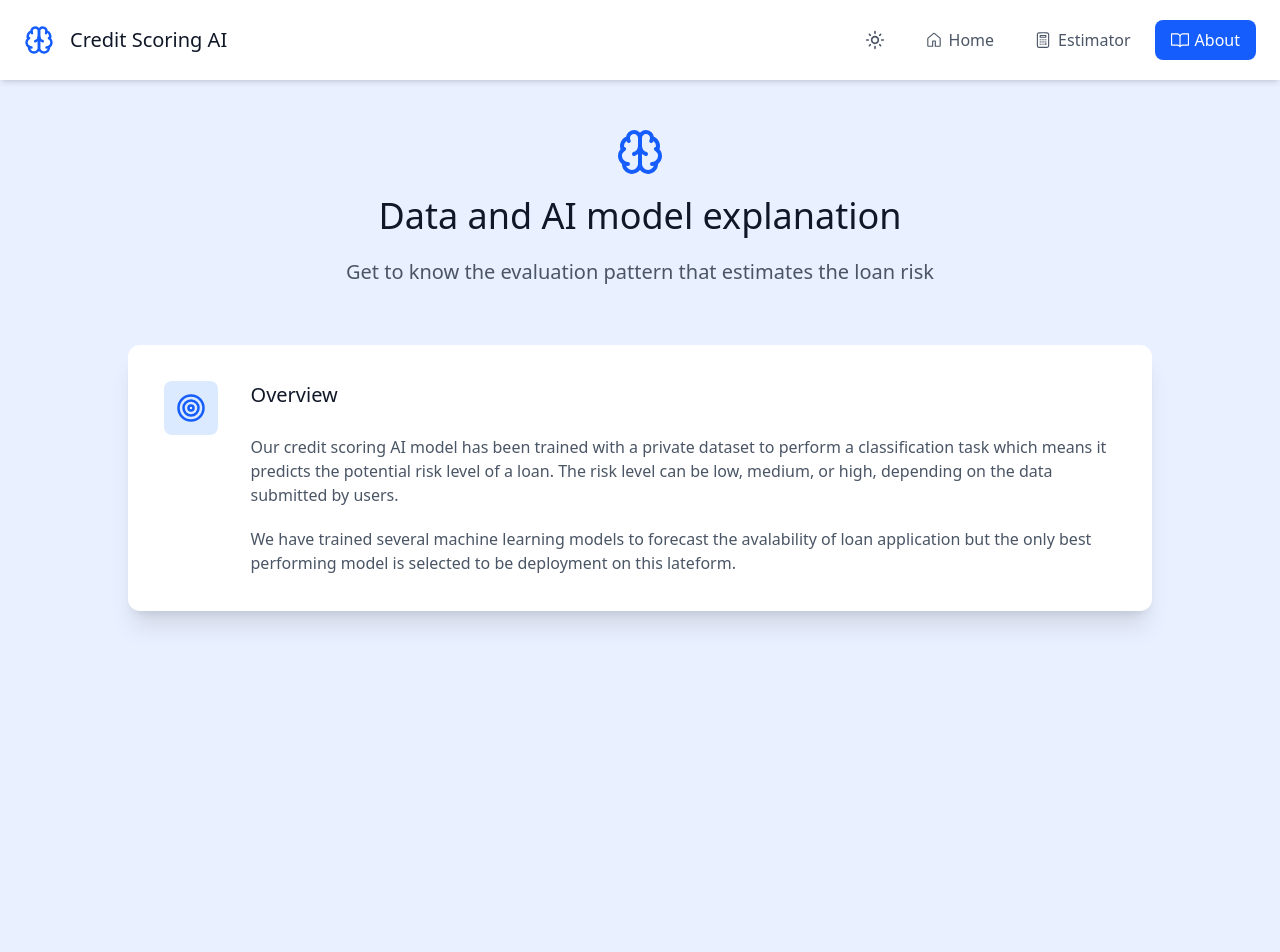
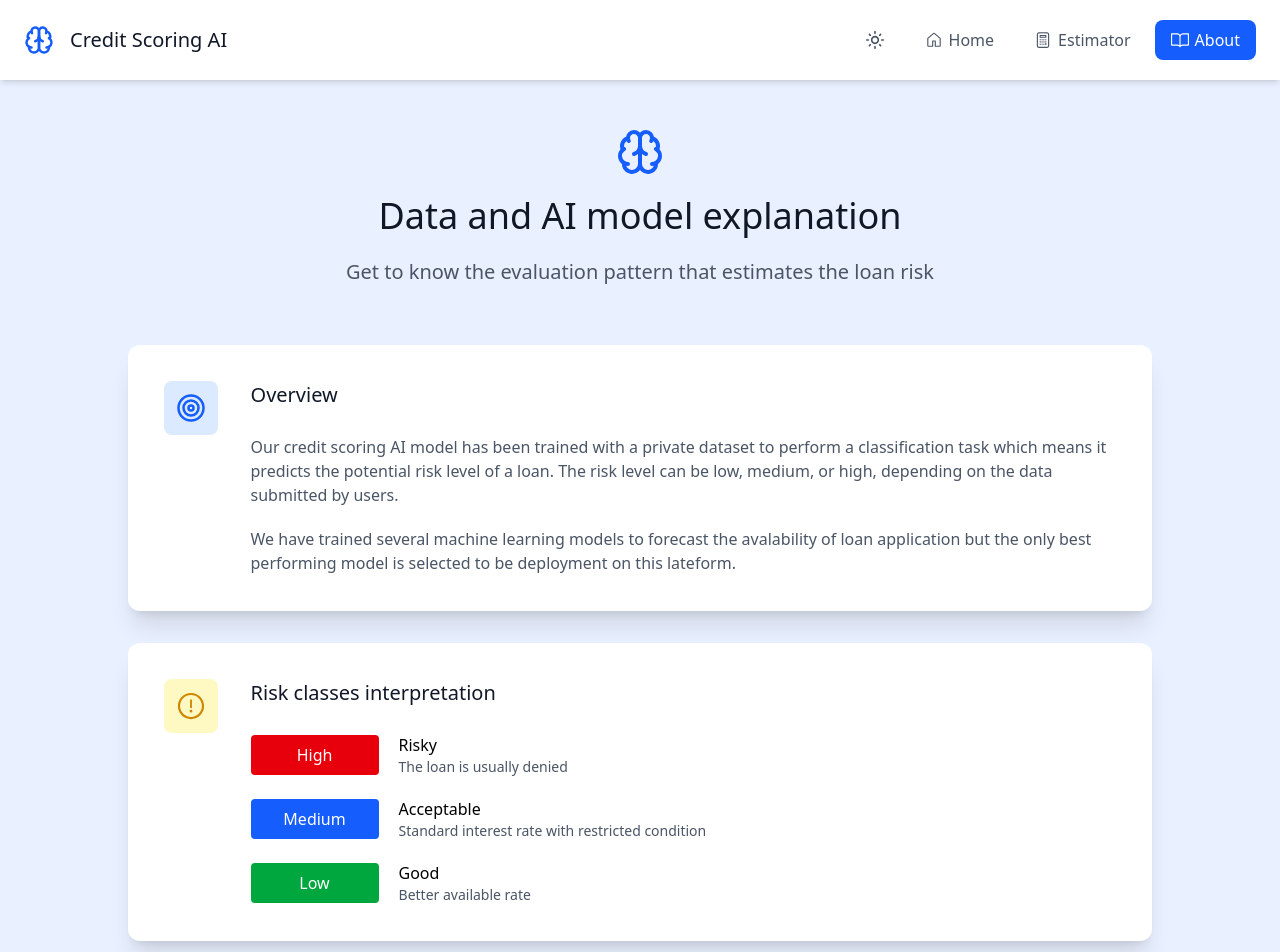
Before and after one commit to Nick-Kevin/credit-scoring-prediction-frontend, a React (Vite) app: page /about in a window 1280 px wide. Shown: the top 952 px of the page. Before the commit the page ends 800 px from the top, so only its background shows below. Built offline with nearby package versions, Linux system fonts and the light colour scheme.

Commit message:
update-2 : about page - risk level interpretation

```diff
--- a/src/pages/Explanation.tsx
+++ b/src/pages/Explanation.tsx
@@ -1,8 +1,41 @@
 import React from "react";
 import { LuBrain } from "react-icons/lu";
 import { LuTarget } from "react-icons/lu";
+import { AiOutlineExclamationCircle } from "react-icons/ai";
 
 const Explanation: React.FC = () => {
+    interface riskLevelItem {
+        id: number,
+        level: 'Low' | 'Medium' | 'High',
+        label:  'Good' | 'Acceptable' | 'Risky',
+        content: string,
+        color: 'bg-green-600' | 'bg-blue-600' | 'bg-red-600'
+    };
+
+    const riskLevelItems: riskLevelItem[] = [
+        {
+            id: 0,
+            level: "High",
+            label: "Risky",
+            content: "The loan is usually denied",
+            color: "bg-red-600"
+        },
+        {
+            id: 1,
+            level: "Medium",
+            label: "Acceptable",
+            content: "Standard interest rate with restricted condition",
+            color: "bg-blue-600"
+        },
+        {
+            id: 2,
+            level: "Low",
+            label: "Good",
+            content: "Better available rate",
+            color: "bg-green-600"
+        }
+    ]
+
     return (
         <>
             <section className="flex flex-col items-center gap-5">
@@ -13,7 +46,7 @@ const Explanation: React.FC = () => {
                 </p>
             </section>
             <section className="mt-14 max-w-5xl mx-auto">
-                <div className="grid grid-cols-11 md:max-lg:gap-x-12 relative z-0 p-6 xl:p-9 shadow-xl hover:shadow-2xl bg-white dark:bg-gray-900 text-start rounded-xl group transition-all ease-out cursor-pointer">
+                <div className="grid grid-cols-11 md:max-lg:gap-x-12 relative z-0 p-6 xl:p-9 shadow-xl bg-white dark:bg-gray-900 text-start rounded-xl group mb-8">
                     <div className="w-min p-2 xl:p-3 rounded-lg bg-blue-100 col-start-1 col-end-2">
                         <LuTarget className="text-blue-600 text-xl md:text-3xl" />
                     </div>
@@ -26,6 +59,27 @@ const Explanation: React.FC = () => {
                         performing model is selected to be deployment on this lateform.</span>
                     </p>
                 </div>
+                <div className="grid grid-cols-11 md:max-lg:gap-x-12 relative z-0 p-6 xl:p-9 shadow-xl bg-white dark:bg-gray-900 text-start rounded-xl group mb-8">
+                    <div className="w-min p-2 xl:p-3 rounded-lg bg-yellow-100 col-start-1 col-end-2">
+                        <AiOutlineExclamationCircle className="text-yellow-600 text-xl md:text-3xl" />
+                    </div>
+                    <h2 className="text-gray-900 dark:text-white xl:text-xl col-start-3 md:col-start-2 col-end-12">Risk classes interpretation</h2>
+                    <div className="max-md:text-sm max-md:col-start-1 max-md:col-end-12 md:col-start-2 md:col-end-12 max-md:mt-5 flex flex-col gap-5">
+                        {
+                            riskLevelItems.map((risk) => (
+                                <div key={risk.id} className="md:flex max-md:grid max-md:grid-cols-7 max-md:gap-x-3 md:gap-5 items-center">
+                                    <div className={`${risk.color} md:w-32 py-2 rounded max-md:col-start-1 max-md:col-end-3`}>
+                                        <p className="text-white text-center">{risk.level}</p>
+                                    </div>
+                                    <div className="max-md:col-start-3 max-md:col-end-8">
+                                        <p className="text-black dark:text-white">{risk.label}</p>
+                                        <p className="text-sm">{risk.content}</p>
+                                    </div>
+                                </div>
+                            ))
+                        }
+                    </div>
+                </div>
             </section>
         </>
     );
```
